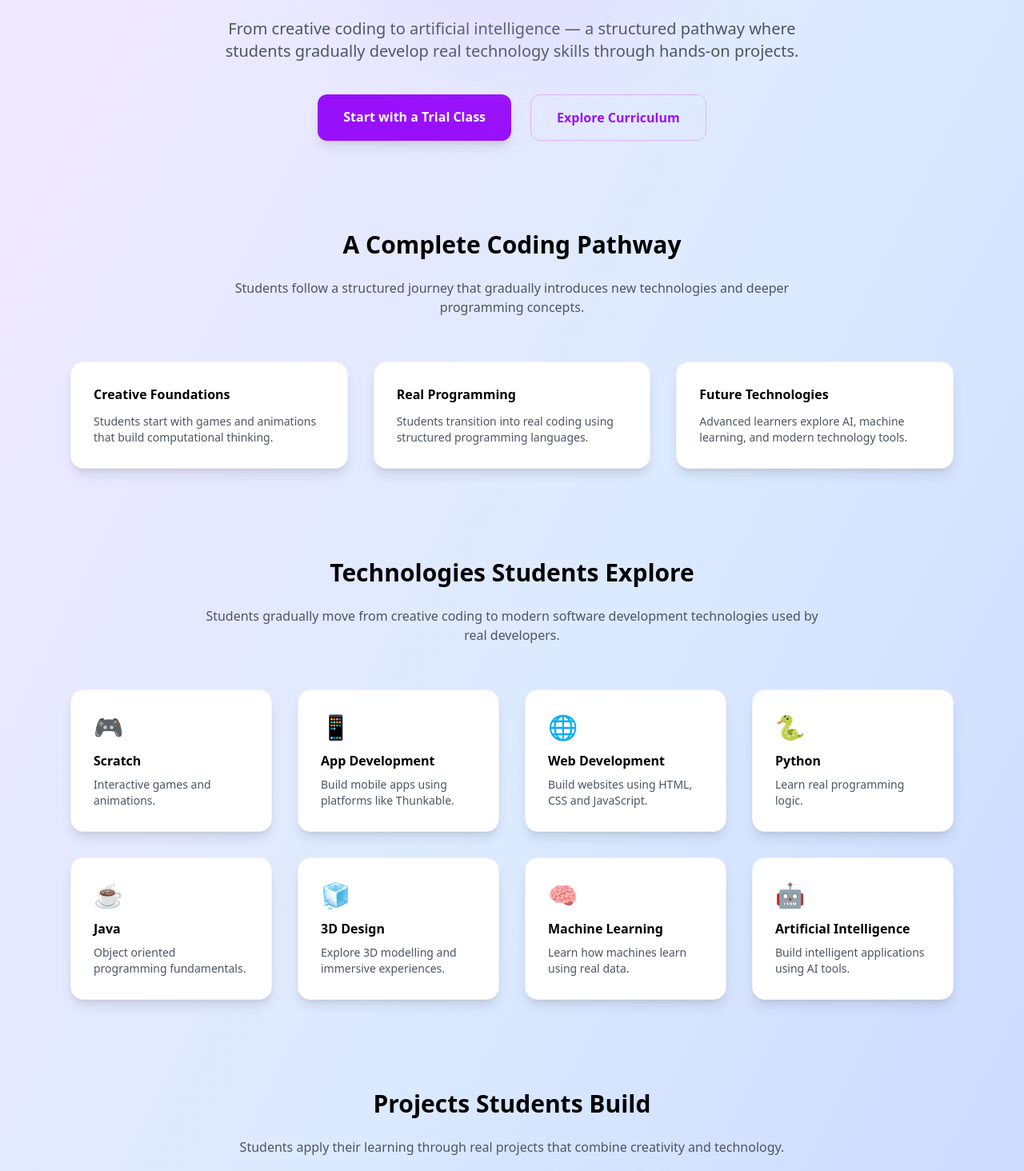
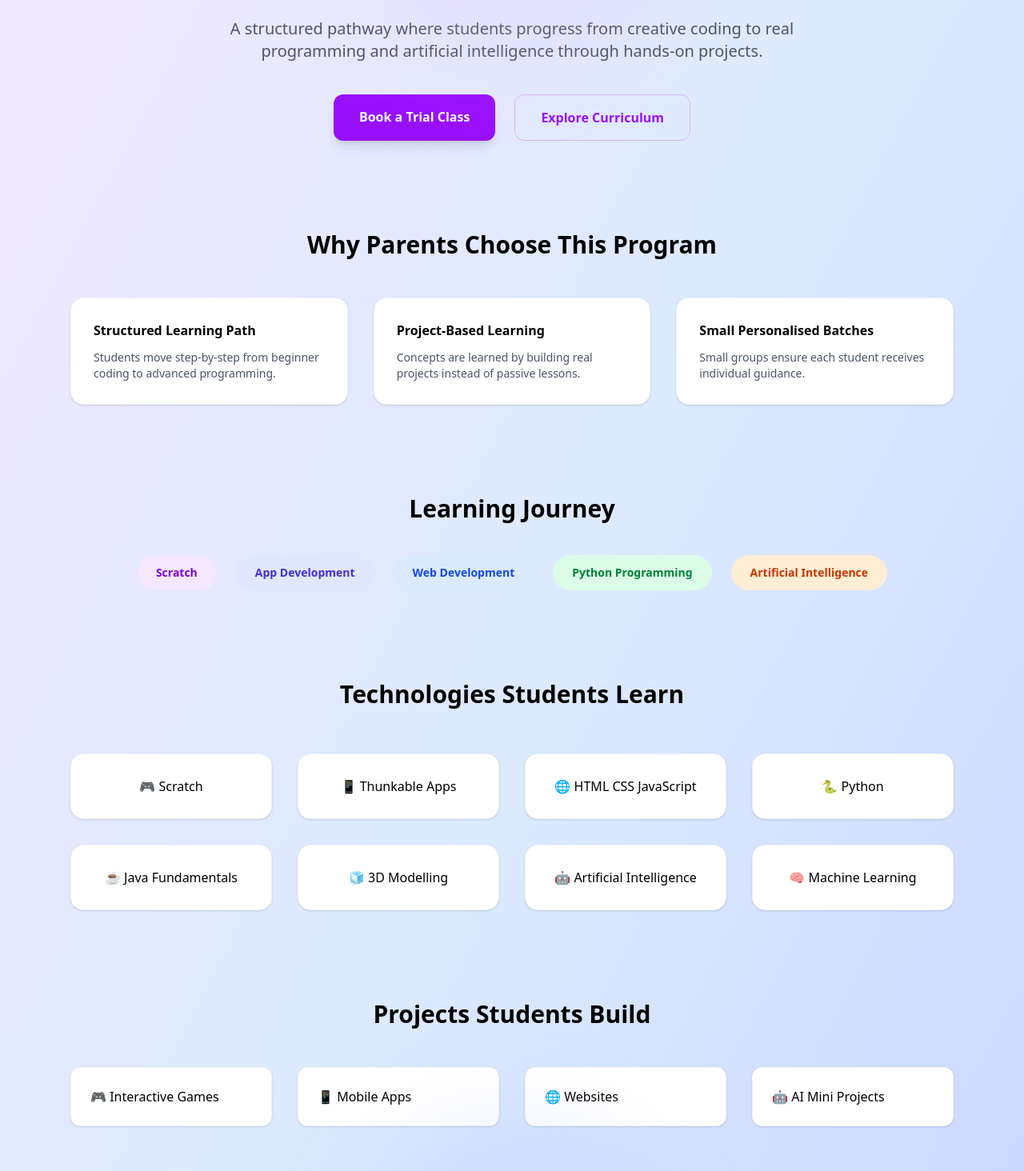
Before and after one commit to srushteesingh/logicleap-platform, a Next.js app: page /mastery-journey in a window 1280 px wide. Shown: the part 226-1690 px from the top of the page at 80% size. Built offline with nearby package versions, Linux system fonts and the light colour scheme.

Commit message:
update mastery journey page

```diff
--- a/app/mastery-journey/page.tsx
+++ b/app/mastery-journey/page.tsx
@@ -12,17 +12,17 @@ export default function MasteryJourney() {
         </h1>
 
         <p className="text-xl text-gray-600 max-w-3xl mx-auto mb-10">
-          From creative coding to artificial intelligence — a structured pathway
-          where students gradually develop real technology skills through
-          hands-on projects.
+          A structured pathway where students progress from creative coding to
+          real programming and artificial intelligence through hands-on
+          projects.
         </p>
 
         <div className="flex justify-center gap-6">
           <a
             href="/summer-camp"
-            className="bg-purple-600 hover:bg-purple-700 text-white px-8 py-4 rounded-xl font-semibold transition shadow-lg"
+            className="bg-purple-600 hover:bg-purple-700 text-white px-8 py-4 rounded-xl font-semibold shadow-lg transition"
           >
-            Start with a Trial Class
+            Book a Trial Class
           </a>
 
           <a
@@ -34,161 +34,139 @@ export default function MasteryJourney() {
         </div>
       </section>
 
-      {/* PROGRAM PROMISE */}
+      {/* WHY PROGRAM */}
       <section className="mb-28">
-        <h2 className="text-3xl font-bold mb-6 text-center">
-          A Complete Coding Pathway
+        <h2 className="text-3xl font-bold text-center mb-12">
+          Why Parents Choose This Program
         </h2>
 
-        <p className="text-gray-600 text-center max-w-3xl mx-auto mb-14">
-          Students follow a structured journey that gradually introduces new
-          technologies and deeper programming concepts.
-        </p>
-
         <div className="grid md:grid-cols-3 gap-8">
-          <div className="bg-white rounded-2xl p-7 shadow-lg border border-gray-100">
-            <h3 className="font-semibold mb-3">Creative Foundations</h3>
+          <div className="bg-white rounded-2xl p-7 shadow border border-gray-100">
+            <h3 className="font-semibold mb-3">Structured Learning Path</h3>
             <p className="text-sm text-gray-600">
-              Students start with games and animations that build computational
-              thinking.
+              Students move step-by-step from beginner coding to advanced
+              programming.
             </p>
           </div>
 
-          <div className="bg-white rounded-2xl p-7 shadow-lg border border-gray-100">
-            <h3 className="font-semibold mb-3">Real Programming</h3>
+          <div className="bg-white rounded-2xl p-7 shadow border border-gray-100">
+            <h3 className="font-semibold mb-3">Project-Based Learning</h3>
             <p className="text-sm text-gray-600">
-              Students transition into real coding using structured programming
-              languages.
+              Concepts are learned by building real projects instead of passive
+              lessons.
             </p>
           </div>
 
-          <div className="bg-white rounded-2xl p-7 shadow-lg border border-gray-100">
-            <h3 className="font-semibold mb-3">Future Technologies</h3>
+          <div className="bg-white rounded-2xl p-7 shadow border border-gray-100">
+            <h3 className="font-semibold mb-3">Small Personalised Batches</h3>
             <p className="text-sm text-gray-600">
-              Advanced learners explore AI, machine learning, and modern
-              technology tools.
+              Small groups ensure each student receives individual guidance.
             </p>
+          </div>
+        </div>
+      </section>
+
+      {/* LEARNING PATH */}
+      <section className="mb-28 text-center">
+        <h2 className="text-3xl font-bold mb-10">Learning Journey</h2>
+
+        <div className="flex flex-wrap justify-center gap-6 text-sm font-semibold">
+          <div className="px-6 py-3 bg-purple-100 text-purple-700 rounded-full">
+            Scratch
+          </div>
+
+          <div className="px-6 py-3 bg-indigo-100 text-indigo-700 rounded-full">
+            App Development
+          </div>
+
+          <div className="px-6 py-3 bg-blue-100 text-blue-700 rounded-full">
+            Web Development
+          </div>
+
+          <div className="px-6 py-3 bg-green-100 text-green-700 rounded-full">
+            Python Programming
+          </div>
+
+          <div className="px-6 py-3 bg-orange-100 text-orange-700 rounded-full">
+            Artificial Intelligence
           </div>
         </div>
       </section>
 
       {/* TECHNOLOGY STACK */}
       <section id="tech" className="mb-28">
-        <h2 className="text-3xl font-bold mb-6 text-center">
-          Technologies Students Explore
+        <h2 className="text-3xl font-bold text-center mb-14">
+          Technologies Students Learn
         </h2>
 
-        <p className="text-gray-600 text-center max-w-3xl mx-auto mb-14">
-          Students gradually move from creative coding to modern software
-          development technologies used by real developers.
-        </p>
-
         <div className="grid md:grid-cols-3 lg:grid-cols-4 gap-8">
-          <div className="bg-white rounded-2xl p-7 shadow-lg border border-gray-100 hover:shadow-xl transition">
-            <div className="text-3xl mb-3">🎮</div>
-            <h3 className="font-semibold mb-2">Scratch</h3>
-            <p className="text-sm text-gray-600">
-              Interactive games and animations.
-            </p>
+          <div className="bg-white rounded-2xl p-7 shadow border border-gray-100 text-center">
+            🎮 Scratch
           </div>
-
-          <div className="bg-white rounded-2xl p-7 shadow-lg border border-gray-100 hover:shadow-xl transition">
-            <div className="text-3xl mb-3">📱</div>
-            <h3 className="font-semibold mb-2">App Development</h3>
-            <p className="text-sm text-gray-600">
-              Build mobile apps using platforms like Thunkable.
-            </p>
+          <div className="bg-white rounded-2xl p-7 shadow border border-gray-100 text-center">
+            📱 Thunkable Apps
           </div>
-
-          <div className="bg-white rounded-2xl p-7 shadow-lg border border-gray-100 hover:shadow-xl transition">
-            <div className="text-3xl mb-3">🌐</div>
-            <h3 className="font-semibold mb-2">Web Development</h3>
-            <p className="text-sm text-gray-600">
-              Build websites using HTML, CSS and JavaScript.
-            </p>
+          <div className="bg-white rounded-2xl p-7 shadow border border-gray-100 text-center">
+            🌐 HTML CSS JavaScript
           </div>
-
-          <div className="bg-white rounded-2xl p-7 shadow-lg border border-gray-100 hover:shadow-xl transition">
-            <div className="text-3xl mb-3">🐍</div>
-            <h3 className="font-semibold mb-2">Python</h3>
-            <p className="text-sm text-gray-600">
-              Learn real programming logic.
-            </p>
+          <div className="bg-white rounded-2xl p-7 shadow border border-gray-100 text-center">
+            🐍 Python
           </div>
-
-          <div className="bg-white rounded-2xl p-7 shadow-lg border border-gray-100 hover:shadow-xl transition">
-            <div className="text-3xl mb-3">☕</div>
-            <h3 className="font-semibold mb-2">Java</h3>
-            <p className="text-sm text-gray-600">
-              Object oriented programming fundamentals.
-            </p>
+          <div className="bg-white rounded-2xl p-7 shadow border border-gray-100 text-center">
+            ☕ Java Fundamentals
           </div>
-
-          <div className="bg-white rounded-2xl p-7 shadow-lg border border-gray-100 hover:shadow-xl transition">
-            <div className="text-3xl mb-3">🧊</div>
-            <h3 className="font-semibold mb-2">3D Design</h3>
-            <p className="text-sm text-gray-600">
-              Explore 3D modelling and immersive experiences.
-            </p>
+          <div className="bg-white rounded-2xl p-7 shadow border border-gray-100 text-center">
+            🧊 3D Modelling
           </div>
-          <div className="bg-white rounded-2xl p-7 shadow-lg border border-gray-100 hover:shadow-xl transition">
-            <div className="text-3xl mb-3">🧠</div>
-            <h3 className="font-semibold mb-2">Machine Learning</h3>
-            <p className="text-sm text-gray-600">
-              Learn how machines learn using real data.
-            </p>
+          <div className="bg-white rounded-2xl p-7 shadow border border-gray-100 text-center">
+            🤖 Artificial Intelligence
           </div>
-          <div className="bg-white rounded-2xl p-7 shadow-lg border border-gray-100 hover:shadow-xl transition">
-            <div className="text-3xl mb-3">🤖</div>
-            <h3 className="font-semibold mb-2">Artificial Intelligence</h3>
-            <p className="text-sm text-gray-600">
-              Build intelligent applications using AI tools.
-            </p>
+          <div className="bg-white rounded-2xl p-7 shadow border border-gray-100 text-center">
+            🧠 Machine Learning
           </div>
         </div>
       </section>
 
       {/* PROJECTS */}
       <section className="mb-28">
-        <h2 className="text-3xl font-bold mb-6 text-center">
+        <h2 className="text-3xl font-bold text-center mb-12">
           Projects Students Build
         </h2>
 
-        <p className="text-gray-600 text-center max-w-3xl mx-auto mb-14">
-          Students apply their learning through real projects that combine
-          creativity and technology.
-        </p>
-
         <div className="grid md:grid-cols-4 gap-8">
-          <div className="bg-white p-6 rounded-2xl shadow border border-gray-100">
-            🎮 Game Projects
+          <div className="bg-white rounded-xl p-6 shadow border border-gray-100">
+            🎮 Interactive Games
           </div>
 
-          <div className="bg-white p-6 rounded-2xl shadow border border-gray-100">
+          <div className="bg-white rounded-xl p-6 shadow border border-gray-100">
             📱 Mobile Apps
           </div>
 
-          <div className="bg-white p-6 rounded-2xl shadow border border-gray-100">
+          <div className="bg-white rounded-xl p-6 shadow border border-gray-100">
             🌐 Websites
           </div>
 
-          <div className="bg-white p-6 rounded-2xl shadow border border-gray-100">
-            🤖 AI Experiments
+          <div className="bg-white rounded-xl p-6 shadow border border-gray-100">
+            🤖 AI Mini Projects
           </div>
         </div>
       </section>
 
       {/* CTA */}
       <section className="text-center">
-        <h2 className="text-2xl font-semibold mb-6">
-          Start Your Coding Journey
+        <h2 className="text-3xl font-bold mb-6">
+          Start Your Child's Coding Journey
         </h2>
+
+        <p className="text-gray-600 mb-8">
+          Book a trial class and discover the right starting point.
+        </p>
 
         <a
           href="/summer-camp"
           className="inline-block bg-purple-600 hover:bg-purple-700 text-white px-10 py-4 rounded-xl font-semibold transition"
         >
-          Book a Free Trial Class
+          Book Free Trial
         </a>
       </section>
     </div>
```
